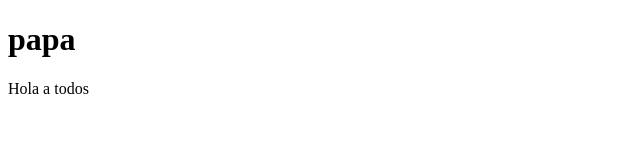
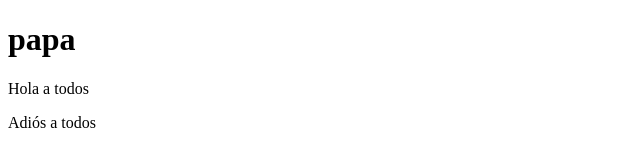
Before and after one commit to torren59/Ejercicio-Gitt, a plain HTML site: page index.html in a window 1280 px wide. Shown: the whole page, without its empty margins (0-640 px from the left). Drawn offline with Linux system fonts and the light colour scheme.

Commit message:
Otro cosiampiro

```diff
--- a/index.html
+++ b/index.html
@@ -10,5 +10,6 @@
 <body>
     <h1>papa</h1>
     <p>Hola a todos</p>
+    <section>Adiós a todos</section>
 </body>
 </html>
```
